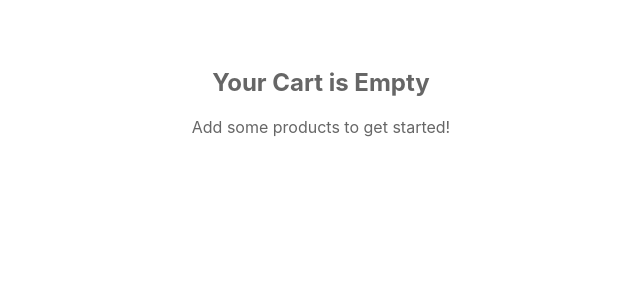
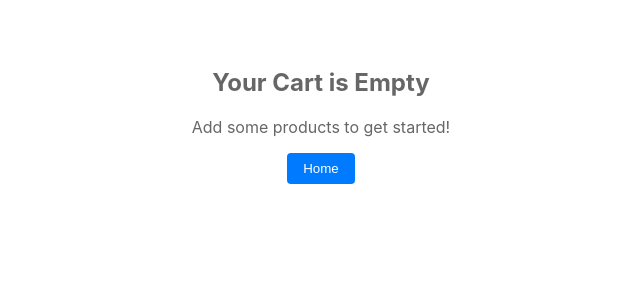
Before and after one commit to alokmind/Ecomm, a React (Create React App) app: page /cart in a window 1280 px wide. Shown: the top 300 px of the page, without its empty margins (319-959 px from the left). Built offline with nearby package versions, Linux system fonts and the light colour scheme.

Commit message:
ui corrected

```diff
--- a/src/components/Cart.jsx
+++ b/src/components/Cart.jsx
@@ -233,7 +233,7 @@ function Cart() {
     // Clear the cart after successful checkout
     dispatch(clearCart());
 
-    alert('Checkout successful! Receipt downloaded and cart cleared.');
+    // alert('Checkout successful! Receipt downloaded and cart cleared.');
   };
 
   if (items.length === 0) {
@@ -241,6 +241,12 @@ function Cart() {
       <div style={styles.emptyCart}>
         <h2>Your Cart is Empty</h2>
         <p>Add some products to get started!</p>
+        <button
+          onClick={() => navigate('/home')}
+          style={{ ...styles.clearButton, backgroundColor: '#007bff' }}
+        >
+          Home
+        </button>
       </div>
     );
   }
```
